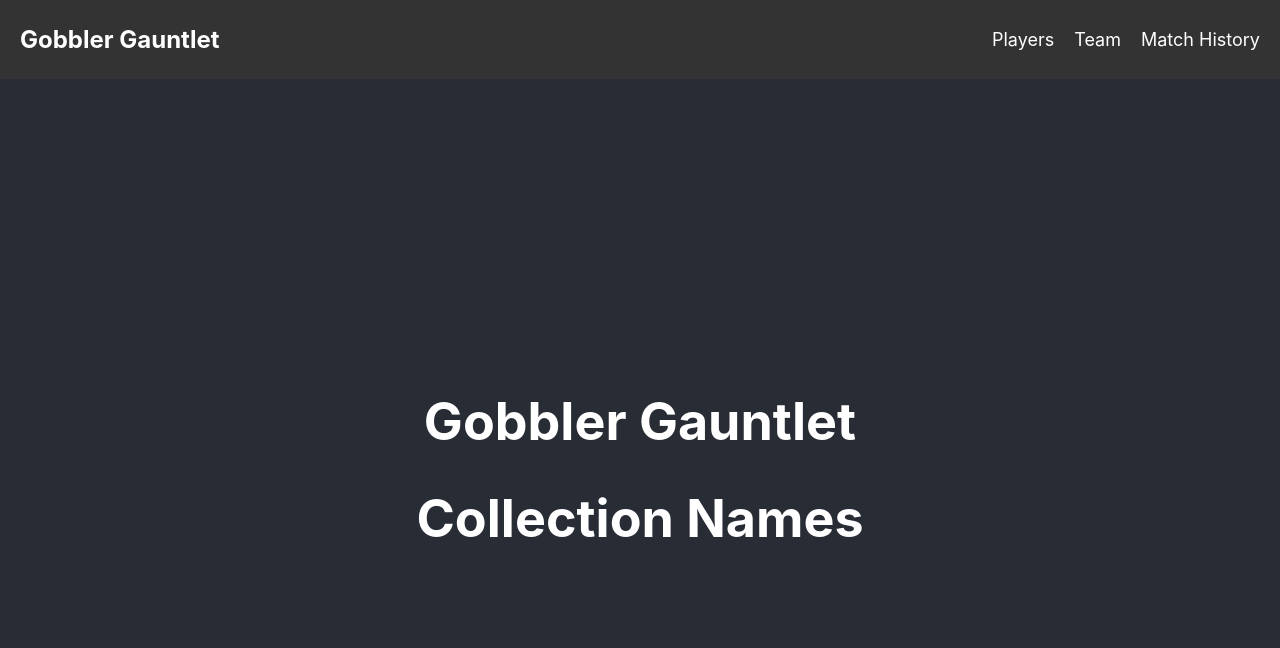
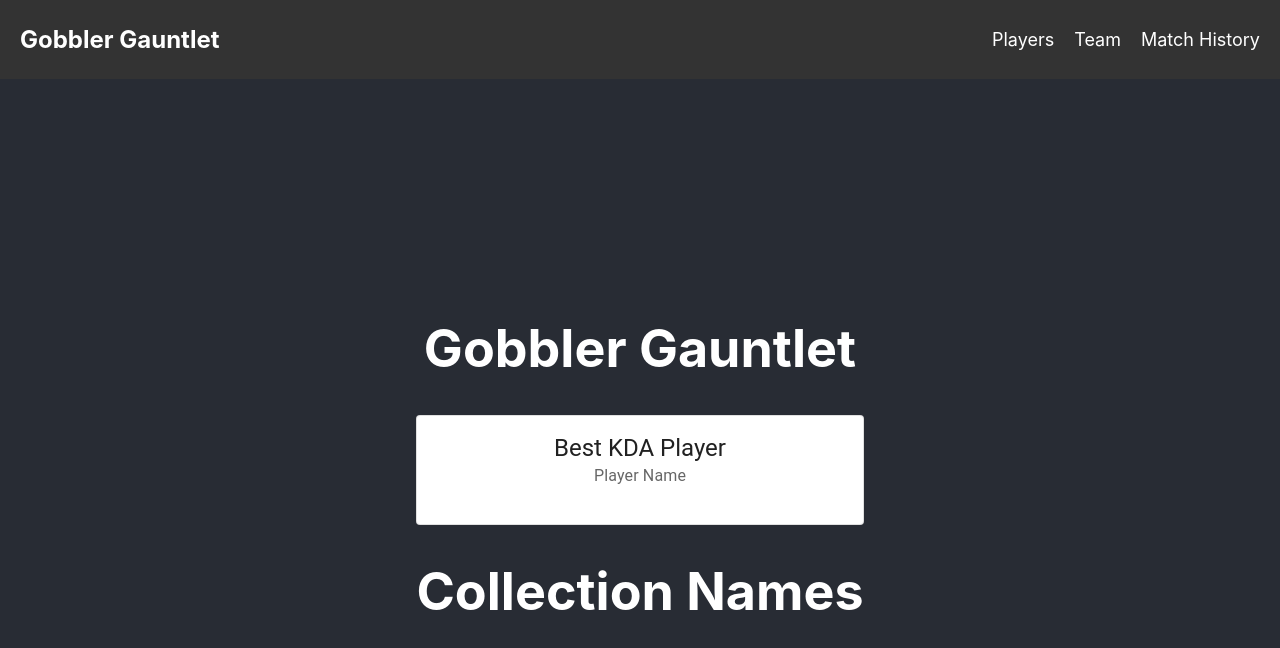
Before and after one commit to benha04/hack, a React (Create React App) app: page / in a window 1280 px wide. Shown: the top 648 px of the page. Built offline with nearby package versions, Linux system fonts and the light colour scheme.

Commit message:
added card

```diff
--- a/src/components/home/home.jsx
+++ b/src/components/home/home.jsx
@@ -1,5 +1,24 @@
 import React, { useState, useEffect } from 'react';
+import Box from '@mui/material/Box';
+import Card from '@mui/material/Card';
+import CardActions from '@mui/material/CardActions';
+import CardContent from '@mui/material/CardContent';
+import Button from '@mui/material/Button';
+import Typography from '@mui/material/Typography';
 
+const card = (
+  <React.Fragment>
+    <CardContent>
+
+      <Typography variant="h5" component="div">
+        Best KDA Player
+      </Typography>
+      <Typography sx={{ color: 'text.secondary', mb: 1.5 }}>Player Name</Typography>
+
+    </CardContent>
+
+  </React.Fragment>
+);
 const Home = () => {
   const [collectionNames, setCollectionNames] = useState([]);
 
@@ -20,6 +39,9 @@ const Home = () => {
   return (
     <div>
       <h1>Gobbler Gauntlet</h1>
+      <Card variant="outlined">{card}</Card>
+
+
       <h1>Collection Names</h1>
       <ul>
         {collectionNames.map((name, index) => (
```
